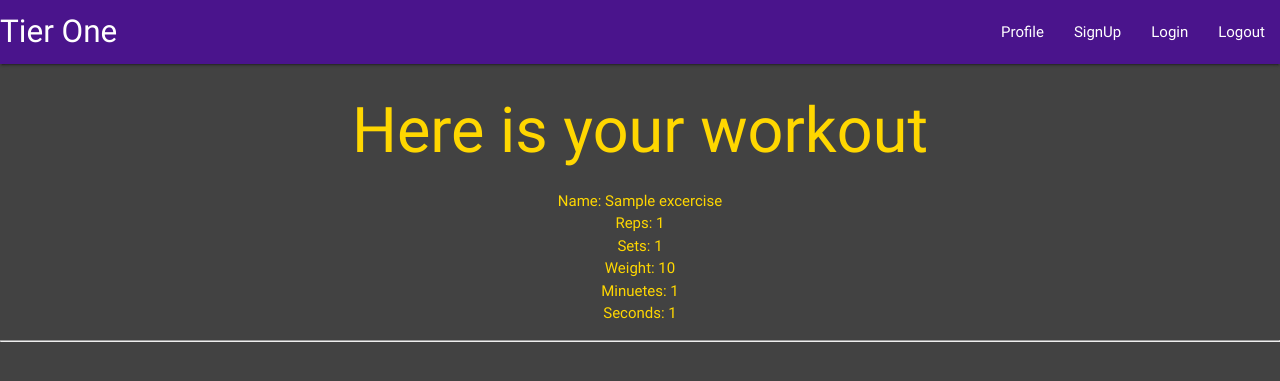
After one commit to rkvasisht/tier_one, a Django app: page /clientworkouts/1 in a window 1280 px wide. The commit adds this page. Shown: the top 381 px of the page. Run offline with Django 3.2, Linux system fonts and the light colour scheme; tables that the repository leaves empty hold one stand-in row (values such as "Sample post").

Commit message:
added user functionality

```diff
--- a/main_app/forms.py
+++ b/main_app/forms.py
@@ -1,7 +1,7 @@
 from django import forms
 from django.contrib.auth.forms import UserCreationForm
 from django.contrib.auth.models import User
-from .models import Excercise, Workout, PushedWorkout, Profile
+from .models import Excercise, Workout, Profile
 
 
 
@@ -30,4 +30,5 @@ class WorkoutForm(forms.ModelForm):
 class ExcerciseForm(forms.ModelForm):
     class Meta:
         model = Excercise
-        fields = ['name', 'reps','sets','mins', 'secs', 'workout']
+        fields = ['name', 'weight', 'reps','sets','mins', 'secs',  'workout']
+        help_text = {'name':'Please name the excercise', 'weight':'Please enter weight', 'reps':'Please enter reps', 'sets':'Please enter sets', 'mins':'Please enter minuetes of excercise', 'weight':'Please enter weight', 'reps':'Please enter reps', 'sets':'Please enter sets', 'secs':'Please enter seconds of excercise' }
--- a/main_app/models.py
+++ b/main_app/models.py
@@ -13,6 +13,11 @@ class Workout(models.Model):
     name = models.CharField(max_length=100, default=None)
     pub_date = models.DateTimeField('date published')
 
+    def __str__(self):
+        return self.name
+
+
+
 
 
 class Excercise(models.Model):
@@ -23,6 +28,9 @@ class Excercise(models.Model):
     mins = models.IntegerField(default=0)
     secs = models.IntegerField(default=0)
     workout = models.ForeignKey(Workout, on_delete=models.CASCADE)
+
+    def __str__(self):
+        return self.name
 
 
 class Profile(models.Model):
@@ -37,17 +45,3 @@ def create_user_profile(sender, instance, created, **kwargs):
 @receiver(post_save, sender=User)
 def save_user_profile(sender, instance, **kwargs):
     instance.profile.save()
-
-
-
-class PushedWorkout(models.Model):
-    workouts = models.ManyToManyField(Workout)
-    users = models.ManyToManyField(User)
-    pub_date = models.DateTimeField(default=timezone.now, blank=True)
-    inclass = models.BooleanField(default=True)
-    assigned = models.BooleanField(default=False)
-
-
-
-def __str__(self):
-        return self.name
--- a/main_app/static/main.css
+++ b/main_app/static/main.css
@@ -0,0 +1,19 @@
+
+
+
+.client{
+    padding-top: 100px;
+}
+
+.trainer{
+    margin-top: 100px;
+}
+
+.btn {
+	background-color: #4a148c;
+}
+
+body{
+    color: gold;
+    background-color: #424242;
+}
--- a/main_app/templates/base.html
+++ b/main_app/templates/base.html
@@ -8,19 +8,8 @@
 
     </head>
     <body>
-        <nav>
-            <div class="nav-wrapper purple darken-4">
-                <a href="#" class="brand-logo">Logo</a>
-                <ul id="nav-mobile" class="right hide-on-med-and-down">
-                <li><a href="/">Profile</a></li>
-                <li><a href="/excercises">Excercices</a></li>
-                <li><a href="/workouts">Workouts</a></li>
-                <li><a href="/signup">SignUp</a></li>
-                <li><a href="/login">Login</a></li>
-                <li><a href="/logout">Logout</a></li>
-                </ul>
-            </div>
-        </nav>
+
+
         <main>
             {% block content %}
             {% endblock %}
--- /dev/null
+++ b/main_app/templates/workouts/clientworkouts.html
@@ -0,0 +1,34 @@
+{% extends 'base.html' %} {% block content %}
+<nav>
+        <div class="nav-wrapper purple darken-4">
+            <a href="#" class="brand-logo">Tier One</a>
+            <ul id="nav-mobile" class="right hide-on-med-and-down">
+            <li><a href="/">Profile</a></li>
+            <li><a href="/signup">SignUp</a></li>
+            <li><a href="/login">Login</a></li>
+            <li><a href="/logout">Logout</a></li>
+            </ul>
+        </div>
+    </nav>
+<div>
+<h1 class="center-align">Here is your workout</h1>
+{% for excercise in excercisesinworkout %}
+<ul class="center-align">
+  <li>Name: {{ excercise.name }}</li>
+  <li>Reps: {{ excercise.reps }}</li>
+  <li>Sets: {{ excercise.sets }}</li>
+  <li>Weight: {{ excercise.weight }}</li>
+  <li>Minuetes: {{ excercise.mins }}</li>
+  <li>Seconds: {{ excercise.secs }}</li>
+</ul>
+<hr>
+</div>
+
+
+
+  {% endfor %}
+
+
+
+
+{% endblock %}
--- a/main_app/urls.py
+++ b/main_app/urls.py
@@ -6,15 +6,17 @@ from . import views
 urlpatterns = [
 
 
-    path('', views.update_profile, name='update_profile'),
+    path('', views.profile, name='profile'),
     path('post_workout/', views.post_workout, name='post_workout'),
     path('add_workouts_to_user/', views.add_workouts_to_user, name='add_workouts_to_user'),
     path('login/', views.login_view, name='login'),
     path('signup/', views.signup, name='signup'),
-    path('workouts/', views.home, name='home'),
+    path('workouts/', views.workoutlanding, name='workoutlanding'),
     path('workouts/editworkout/<int:workout_id>/', views.editworkout, name='editworkout'),
     path('logout/', views.logout_view, name='logout'),
     path('workouts/editworkout/<int:workout_id>/post_excercise', views.post_excercise, name='post_excercise'),
+    path('clientworkouts/<int:workout_id>', views.clientviewworkout, name='clientviewworkout'),
+    path('workoutsforclients/<int:user_id>', views.workoutsforclients, name='workoutsforclients'),
 
 
 
--- a/main_app/views.py
+++ b/main_app/views.py
@@ -13,33 +13,41 @@ from django.utils import timezone
 # Create your views here.
 
 
-def update_profile(request):
-    workouts = Workout.objects.all()
+def profile(request):
+    print(request.user.id)
+    userlogged = User.objects.get(id = int(request.user.id))
+    workout = Workout.objects.all()
     users = User.objects.all()
-    profile = Profile.objects.all()
-    return render(request, 'profile.html',{'workouts': workouts, 'users': users, 'profile': profile})
+    profiles = Profile.objects.all()
+    userinfo = userlogged.profile
+    workoutsforuser = userinfo.workouts.all()
+    print(workoutsforuser)
+    return render(request, 'profile.html',{'workouts': workout, 'users': users, 'profiles':profiles, 'workoutsforuser':workoutsforuser})
 
 
 
-
-
-
-
-def home(request):
+def workoutlanding(request):
     workouts = Workout.objects.all()
     form = WorkoutForm()
-    return render(request, 'workouts/home.html',{'workouts': workouts, 'form': form})
+    return render(request, 'workouts/workoutlanding.html',{'workouts': workouts, 'form': form,})
 
 def editworkout(request, workout_id):
     workout_obj = get_object_or_404(Workout, id=workout_id)
     workouts = Workout.objects.all()
     excercisesinworkout = workout_obj.excercise_set.all()
     listofexcercises = excercisesinworkout.all()
-    print(excercisesinworkout)
+    print(excercisesinworkout, )
     form = ExcerciseForm()
     return render(request, 'workouts/editworkout.html',{'workouts': workouts, 'form': form, 'excercisesinworkout': excercisesinworkout, 'listofexcercises':listofexcercises})
 
-
+def clientviewworkout(request, workout_id):
+    print(workout_id)
+    workout_obj = get_object_or_404(Workout, id=workout_id)
+    workouts = Workout.objects.all()
+    excercisesinworkout = workout_obj.excercise_set.all()
+    listofexcercises = excercisesinworkout.all()
+    print(listofexcercises)
+    return render(request, 'workouts/clientworkouts.html',{'workouts': workouts,  'excercisesinworkout': excercisesinworkout, 'listofexcercises':listofexcercises})
 
 def login_view(request):
     if request.method == 'POST':
@@ -111,7 +119,17 @@ def add_workouts_to_user(request):
         profile = user.profile
         workout = Workout.objects.get(id = int(workout_id))
         profile.workouts.add(workout)
-        # workoutToProfile.save()
-        return HttpResponse("yay")
+        return HttpResponseRedirect('/')
     else:
         return HttpResponse('The form broke!')
+
+
+
+def workoutsforclients(request, user_id):
+    print(user_id)
+    user = User.objects.get(id=int(user_id))
+    profilenumber = user.profile.id
+    profile = user.profile
+    workout = profile.workouts.get(profile_id=int(profilenumber))
+    print(workout)
+    return render(request, 'workouts/workoutsforclients.html')
```
Also changed, not shown: main_app/templates/client.html (+21 -2 lines), main_app/templates/excercises.html (deleted, +0 -11 lines), main_app/templates/login.html (+10 -0 lines), main_app/templates/signup.html (+13 -1 lines), main_app/templates/trainer.html (+23 -2 lines), main_app/templates/workout.html (deleted, +0 -13 lines), main_app/templates/workouts.html (deleted, +0 -17 lines), main_app/templates/workouts/editworkout.html (+26 -2 lines), main_app/templates/workouts/home.html (deleted, +0 -20 lines), main_app/templates/workouts/workoutlanding.html (added, +33 -0 lines), main_app/templates/workouts/workoutsforclients.html (added, +8 -0 lines), main_app/templates/workouts/createworkout.html (deleted).
